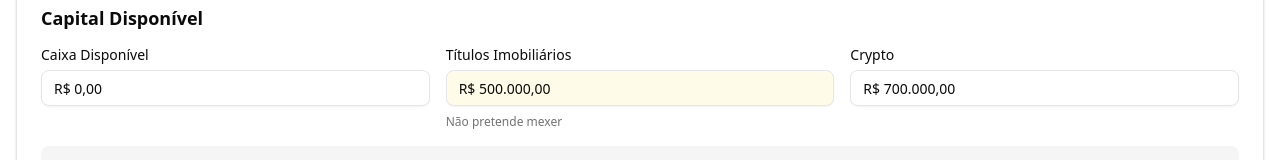
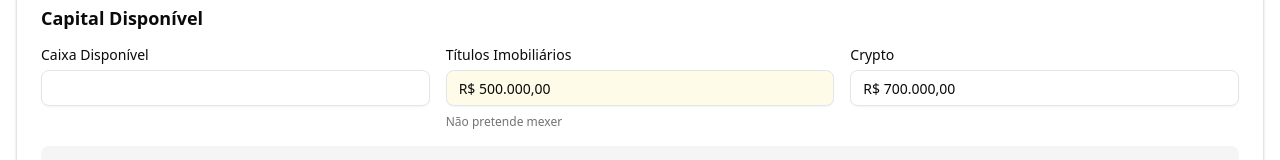
Before and after one commit to RohasBR/Rohas-4.0, a Next.js app: page / in a window 1280 px wide. Shown: the part 475-635 px from the top of the page. Built offline with nearby package versions, Linux system fonts and the light colour scheme.

Commit message:
Corrige tratamento de valores zero/vazios nos campos de moeda

```diff
--- a/components/currency-input.tsx
+++ b/components/currency-input.tsx
@@ -25,9 +25,13 @@ export const CurrencyInput = forwardRef<HTMLInputElement, CurrencyInputProps>(
 
     useEffect(() => {
       // Formatar valor inicial apenas se não estiver editando
-      if (!isEditing && value !== undefined && value !== null) {
-        const formatted = formatCurrency(value);
-        setDisplayValue(formatted);
+      if (!isEditing) {
+        if (value !== undefined && value !== null && value > 0) {
+          const formatted = formatCurrency(value);
+          setDisplayValue(formatted);
+        } else if (value === 0 || value === null || value === undefined) {
+          setDisplayValue('');
+        }
       }
     }, [value, isEditing]);
 
```
